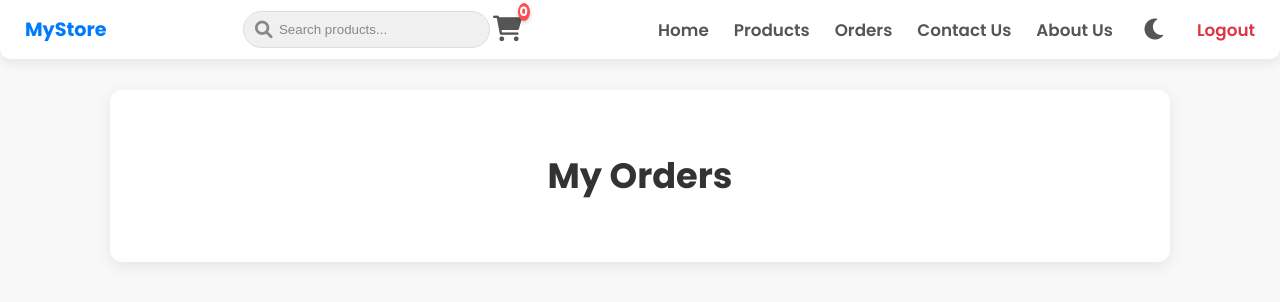
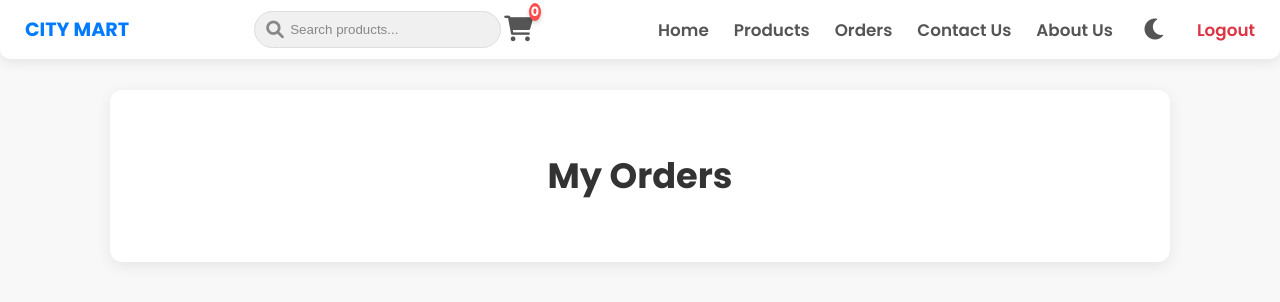
Before and after one commit to abhishek808319/project, a plain HTML site: page orders.html in a window 1280 px wide. Drawn offline with Linux system fonts and the light colour scheme; a web font is replaced by a local one.

Commit message:
Update orders.html

```diff
--- a/orders.html
+++ b/orders.html
@@ -12,7 +12,7 @@
     <header class="navbar">
         <nav>
             <div class="nav-left">
-                <a href="ecommerce.html" class="logo">MyStore</a>
+                <a href="ecommerce.html" class="logo">CITY MART</a>
             </div>
 
             <div class="nav-main-controls">
```
